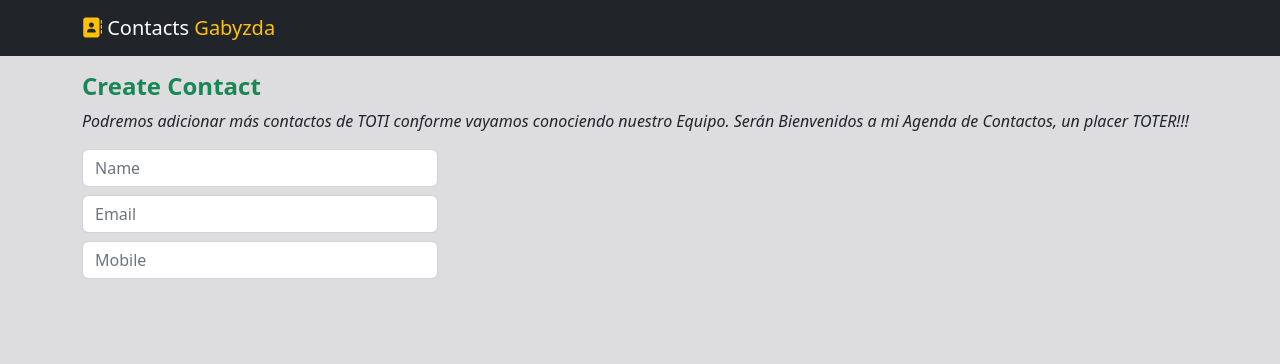
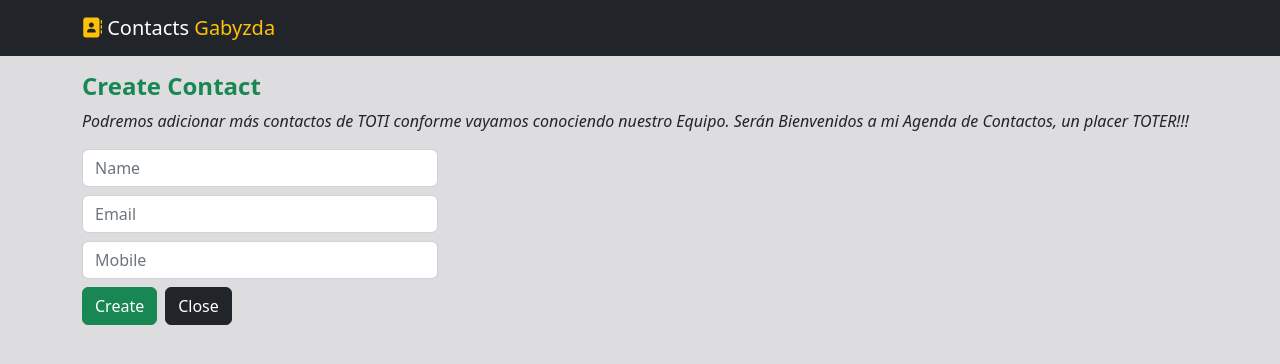
Before and after one commit to Gabyzda/agenda-contatos, a React (Create React App) app: page /contacts/add in a window 1280 px wide. Shown: the top 364 px of the page. Built offline with nearby package versions, Linux system fonts and the light colour scheme.

Commit message:
Add botones en form AddContact

```diff
--- a/src/components/Contacts/AddContact/AddContact.js
+++ b/src/components/Contacts/AddContact/AddContact.js
@@ -1,4 +1,5 @@
 import React from 'react';
+import { Link } from 'react-router-dom';
 
 const AddContact = () => {
     return (
@@ -15,14 +16,19 @@ const AddContact = () => {
                         <div className='col-md-4'>
                             <form>
                                 <div className='mb-2'>
-                                    <input type="text" className='form-control' placeholder='Name'/>
+                                    <input type="text" className='form-control' placeholder='Name' />
                                 </div>
                                 <div className='mb-2'>
-                                    <input type="email" className='form-control' placeholder='Email'/>
+                                    <input type="email" className='form-control' placeholder='Email' />
                                 </div>
                                 <div className='mb-2'>
-                                    <input type="number" className='form-control' placeholder='Mobile'/>
+                                    <input type="number" className='form-control' placeholder='Mobile' />
                                 </div>
+                                <div className='mb-2'>
+                                    <input type='submit' className='btn btn-success' value='Create'/>
+                                    <Link to={'/contacts/list'} className='btn btn-dark ms-2'>Close</Link>
+                                </div>
+
                             </form>
 
                         </div>
```
